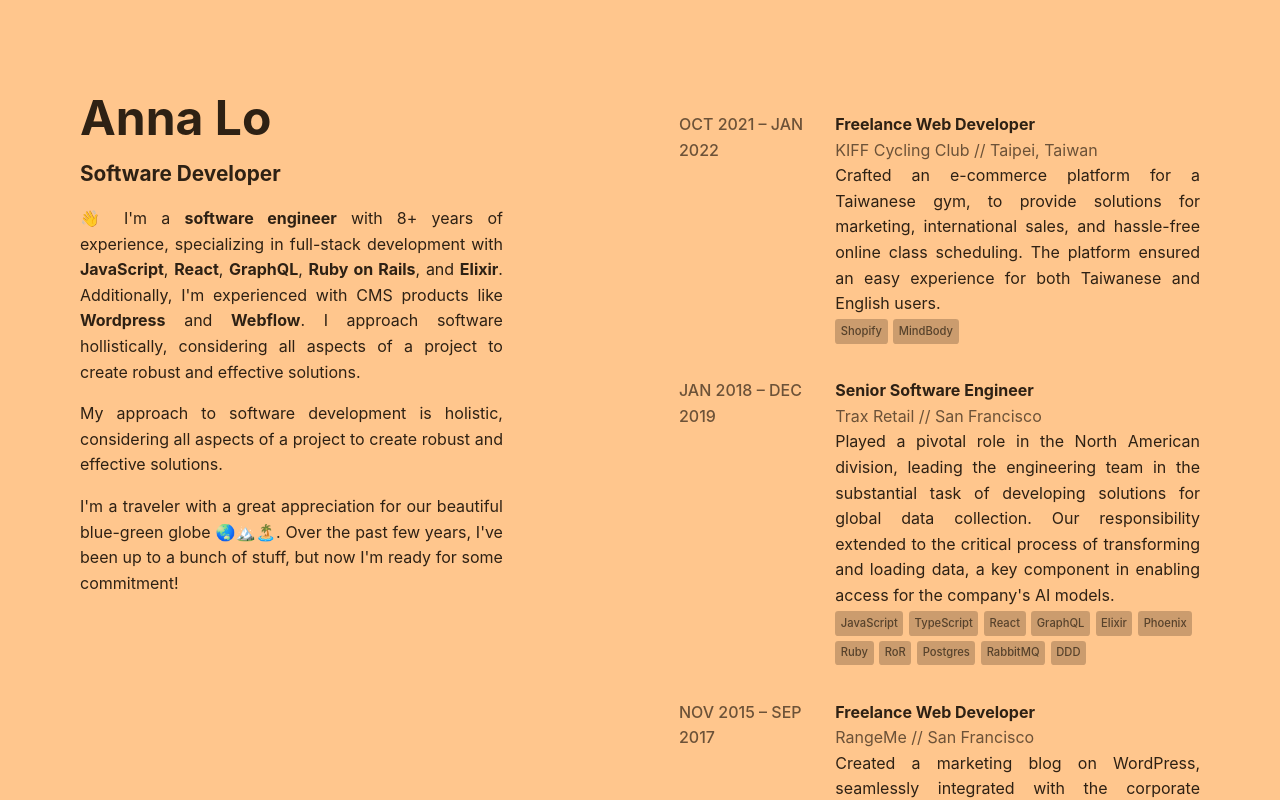
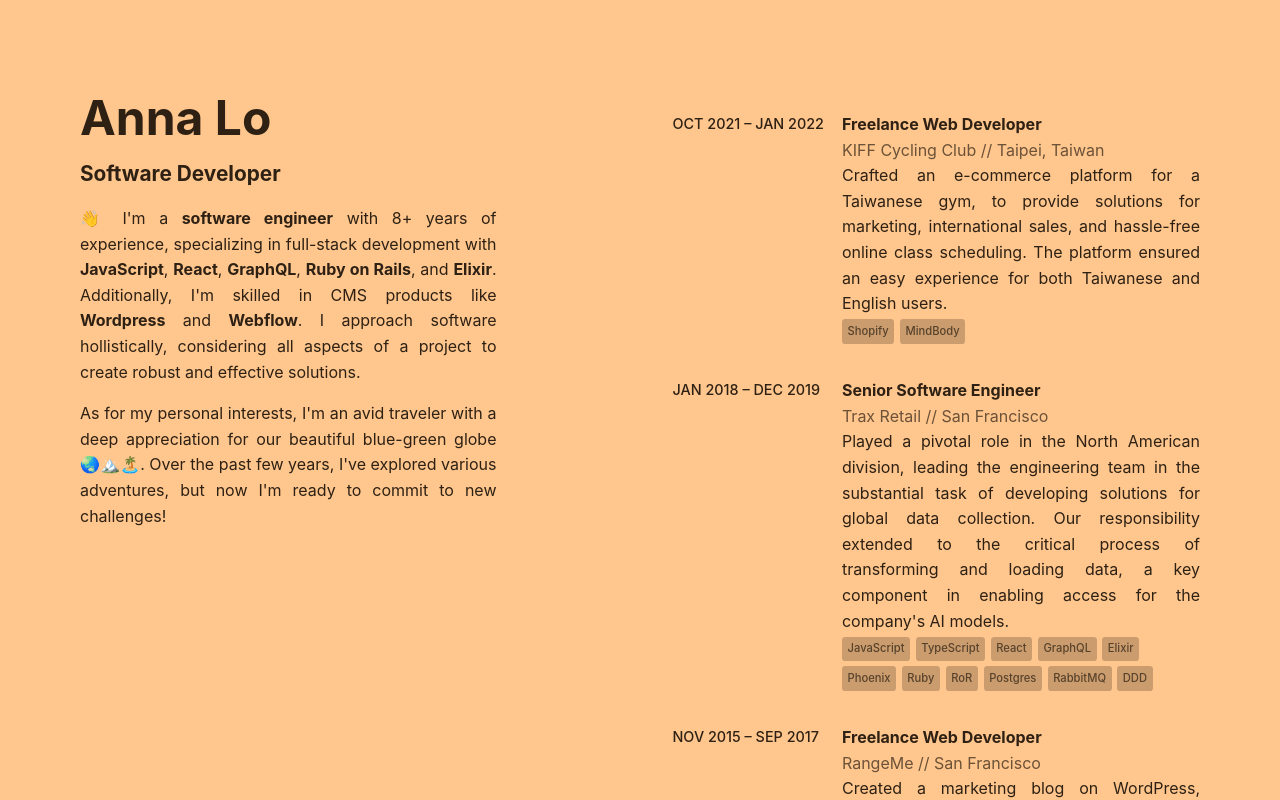
Before and after one commit to annalo/annalo.dev, a React (Create React App) app: page / in a window 1280 px wide. Shown: the top 800 px of the page. Built offline with nearby package versions, Linux system fonts and the light colour scheme.

Commit message:
update about

```diff
--- a/src/About/About.js
+++ b/src/About/About.js
@@ -6,19 +6,15 @@ function About() {
       <p>
         👋 I'm a <strong>software engineer</strong> with 8+ years of experience,
         specializing in full-stack development with <strong>JavaScript</strong>, <strong>React</strong>, <strong>GraphQL</strong>, <strong>Ruby on Rails</strong>,
-        and <strong>Elixir</strong>. Additionally, I'm experienced with CMS products
+        and <strong>Elixir</strong>. Additionally, I'm skilled in CMS products
         like <strong>Wordpress</strong> and <strong>Webflow</strong>. I approach
         software hollistically, considering all aspects of a project to
         create robust and effective solutions.
       </p>
-
-
-
- My approach to software development is holistic, considering all aspects of a project to create robust and effective solutions.
       <p>
-        I'm a traveler with a great appreciation for our beautiful blue-green globe 🌏🏔️🏝️.
-        Over the past few years, I've been up to a bunch of stuff, but now I'm
-        ready for some commitment!
+        As for my personal interests, I'm an avid traveler with a deep appreciation
+        for our beautiful blue-green globe 🌏🏔️🏝️. Over the past few years, I've
+        explored various adventures, but now I'm ready to commit to new challenges!
       </p>
   </div>
   );
--- a/src/Experience/ExperienceItem.css
+++ b/src/Experience/ExperienceItem.css
@@ -3,8 +3,7 @@
   flex-direction: column;
   justify-content: space-between;
   margin-top: 2rem;
-  /* gap: 1em;
-  margin: 2rem 0; */
+  gap: 1em;
 }
 
 @media (min-width: 940px) {
@@ -13,7 +12,10 @@
   .ExperienceItem-details { width: 70%; }
 }
 
-.ExperienceItem-dateRange { font-weight: 500; opacity: 0.7; }
+.ExperienceItem-dateRange {
+  font-size: 0.9em;
+  font-weight: 500;
+}
 .ExperienceItem-title {  font-weight: 700; }
 .ExperienceItem-company { opacity: 0.7; }
 .ExperienceItem-description { text-align: justify }
```
